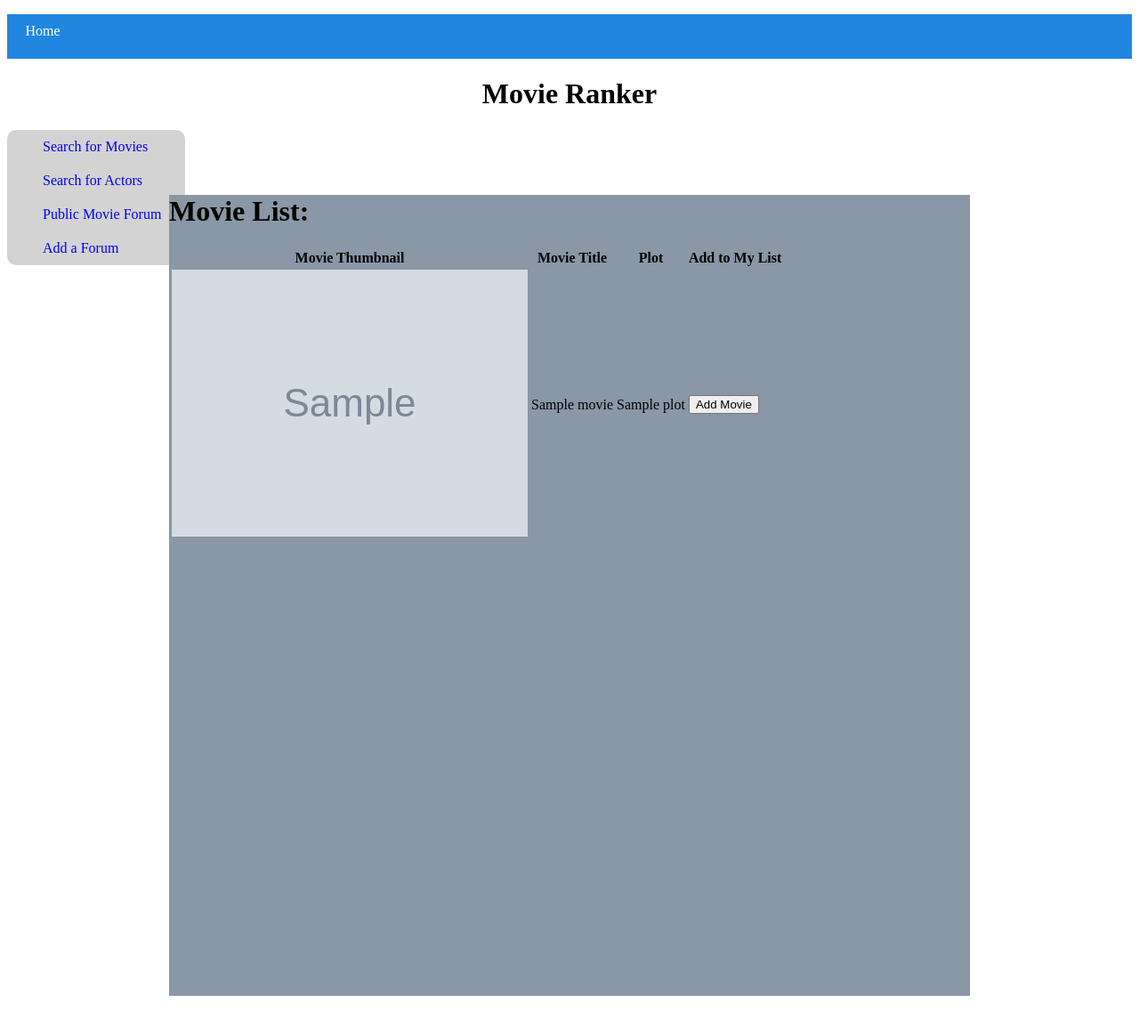
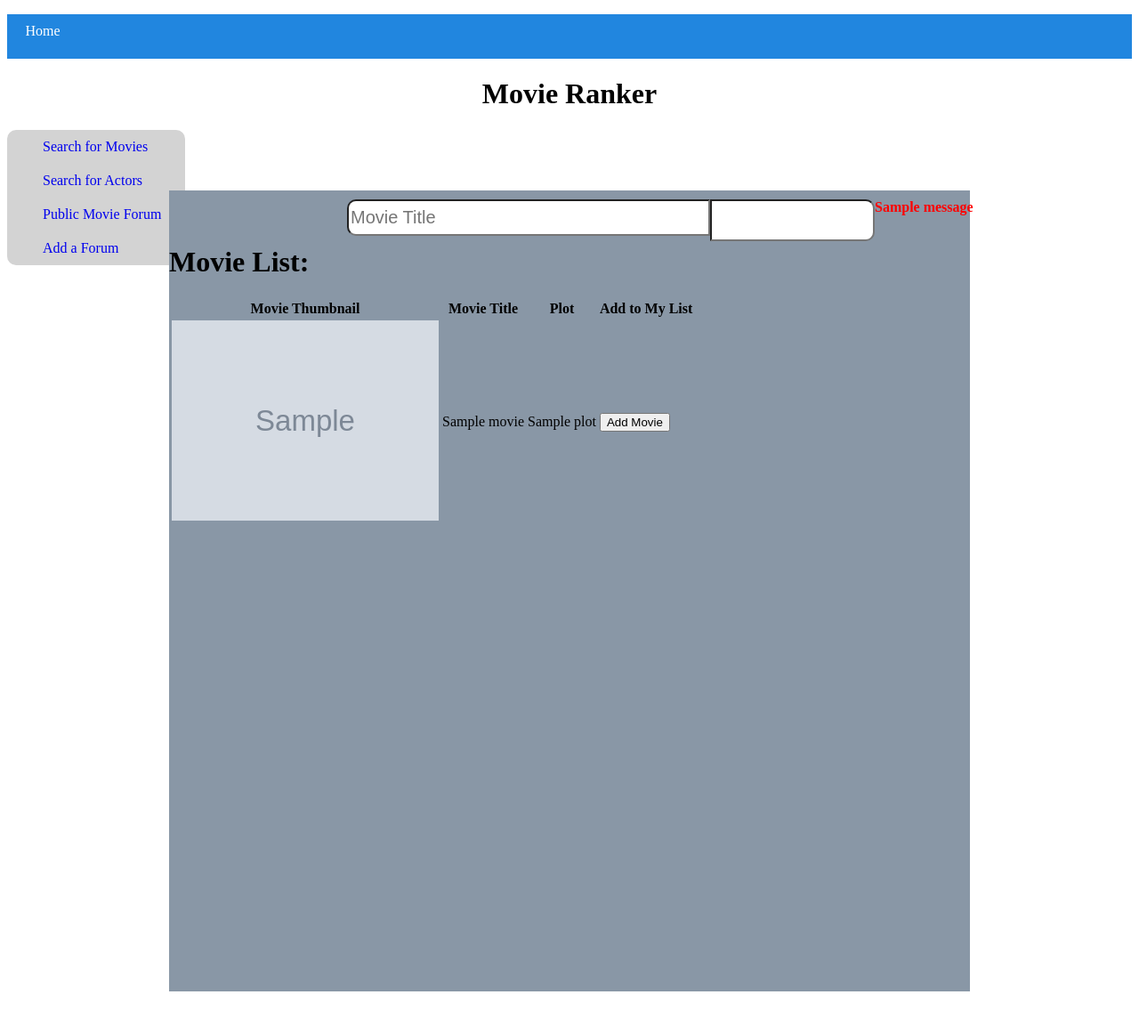
Before and after one commit to j0rdanbruce/MovieRanker, a Python web app: template templates/movies.html in a window 1280 px wide; the page is wider, and only the part inside the window is pictured. Shown: the top 1154 px of that part at 89% size. Run offline with Jinja, Linux system fonts and the light colour scheme; the template is opened without the code that fills it: most values are stand-ins (such as "Sample title", 1, 10 or a date in 2020); grey boxes marked "Sample" are stand-in pictures; one stand-in notice (Sample message) is shown; form fields are guessed from the names that the template uses.

Commit message:
search bar fixed. add movie button added

```diff
--- a/models/tmdb_api.py
+++ b/models/tmdb_api.py
@@ -14,3 +14,9 @@ class TMDB_API():
         movie_search_url = self.base_url + "/movie/{}".format(movie_id)
         response = requests.get(movie_search_url, headers=self.headers)
         return json.loads(response.text)
+
+    def find_streaming_service_for(self, movie_id: int) -> dict:
+        '''returns dictionary of streaming services to watch a given movie'''
+        stream_url = "https://api.themoviedb.org/3/movie/348/watch/providers"
+        response = requests.get(stream_url, headers=self.headers)
+        return json.loads(response.text)
--- a/templates/movies.html
+++ b/templates/movies.html
@@ -7,8 +7,30 @@
     <title>Movie Ranker</title>
 </head>
 <style>
+    form.movie-form{
+        position: relative;
+        top: 10px;
+        left: 200px;
+        display: inline-flex;
+    }
+    div.search-box > input{
+        height: 35px;
+        width: 400px;
+        border-top-left-radius: 10px;
+        border-bottom-left-radius: 10px;
+        font-size: 20px;
+    }
+    div.search-btn > input{
+        height: 100%;
+        border-top-right-radius: 10px;
+        border-bottom-right-radius: 10px;
+    }
     div.movie-content li{
         margin-left: 45px;
+    }
+    td#movie-thumbnail > img{
+        height: auto;
+        width: 300px;
     }
 </style>
 <script type="text/javascript">
@@ -28,6 +50,21 @@
     {% endblock %}
 
     {% block main_content %}
+    <form class="movie-form" action="" method="post">
+        {{ form.hidden_tag() }}
+        <div class="search-box">
+        {{ form.title(placeholder='Movie Title') }}
+        {% for error in form.title.errors %}
+            <p>{{ error }}</p>
+        {% endfor %}
+        </div>
+        <div class="search-btn">{{ form.search() }}</div>
+        <br>
+        {% for message in get_flashed_messages() %}
+        <strong style="color: red;">{{ message }}</strong>
+        {% endfor %}
+    </form>
+    {% if movies %}
         <div class="movie-content">
             <h1>Movie List:</h1>
             {% if 'is_guest' not in session %}
@@ -40,7 +77,7 @@
                 </tr>
                 {% for movie in movies %}
                     <tr>
-                    <td><img src="{{movie.img_src}}" alt="Missing movie image"></td>
+                        <td id="movie-thumbnail"><img src="{{movie.img_src}}" alt="Missing movie image"></td>
                         <td>{{movie.title}}</td>
                         <td>{{movie.plot}}</td>
                         <td><button id="add-movie-btn" onclick="addMovie(this)" data-movie-btn-id="{{movie.id}}">Add Movie</button></td>
@@ -60,12 +97,12 @@
                             <td><img src="{{movie.img_src}}" alt="Missing movie image"></td>
                             <td>{{movie.title}}</td>
                             <td>{{movie.plot}}</td>
-                        <td><button>Add Movie</button></td>
                         </tr>
                     {% endfor %}
                 </table>
             {% endif %}
         </div>
+    {% endif %}
     {% endblock %}
 </body>
 </html>
```
Also changed, not shown: resources/movie.py (+5 -5 lines), resources/images/alt_movie_thumbnail.png (added), 1 other file. Lines whose indentation alone changed are shown as unchanged.
